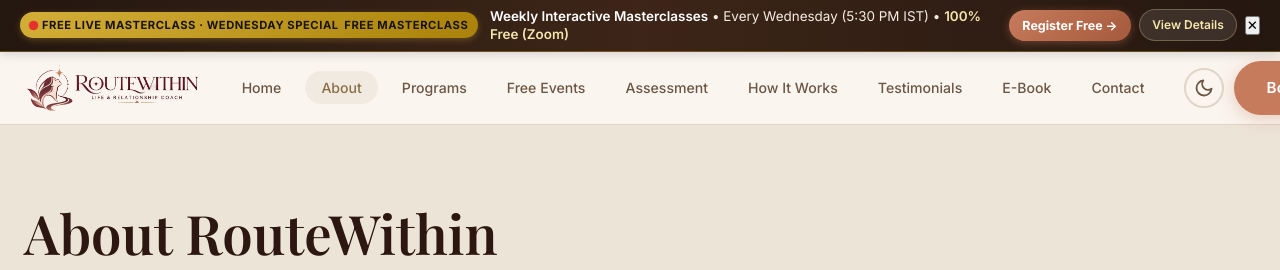
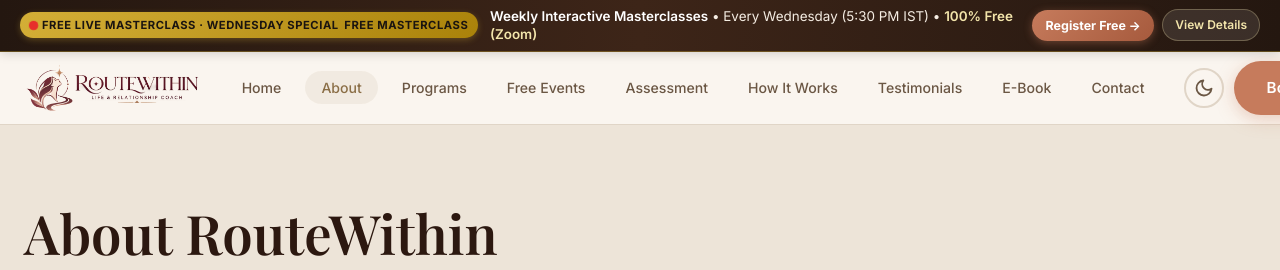
Before and after one commit to tonyraaghav2007/routewithin, a plain HTML site: page about.html in a window 1280 px wide. Shown: the top 270 px of the page. Drawn offline with nearby package versions, Linux system fonts and the light colour scheme; a web font is replaced by a local one.

Commit message:
Remove dismiss cross button from top announcement flag

```diff
--- a/about.html
+++ b/about.html
@@ -66,7 +66,6 @@ src="https://www.facebook.com/tr?id=1365924428812836&ev=PageView&noscript=1"
       <div class="webinar-flag-actions">
         <a href="events.html" class="webinar-flag-cta">Register Free →</a>
         <a href="events.html" class="webinar-flag-info-btn">View Details</a>
-        <button class="webinar-flag-close" onclick="dismissWebinarFlag()" aria-label="Dismiss banner">✕</button>
       </div>
     </div>
   </aside>
```
Also changed, not shown: assessment.html (+0 -1 lines), blog.html (+0 -1 lines), contact.html (+0 -1 lines), ebook.html (+0 -1 lines), events.html (+0 -1 lines), how-it-works.html (+0 -1 lines), index.html (+0 -1 lines), programs.html (+0 -1 lines), testimonials.html (+0 -1 lines).
